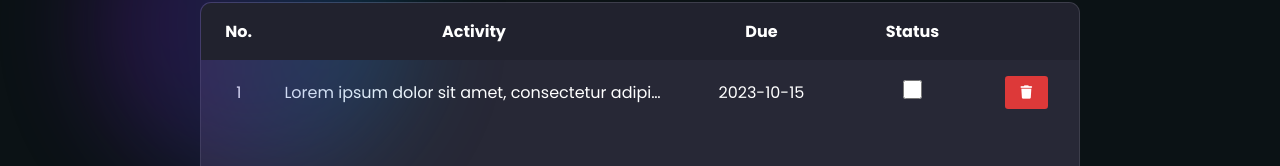
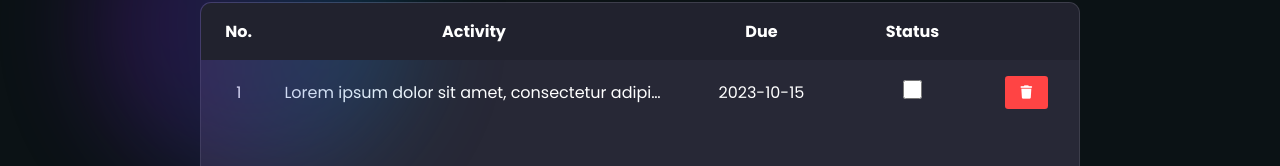
Before and after one commit to fireeemaan/todo-pweb-t2, a plain HTML site: page index.html in a window 1280 px wide. In both pictures the pointer is over the button 1026 px from the left and 276 px from the top of the page. Shown: the part 184-350 px from the top of the page. Drawn offline with Linux system fonts and the light colour scheme.

Commit message:
add: hovered delete button color

```diff
--- a/css/style.css
+++ b/css/style.css
@@ -152,6 +152,10 @@ td {
    transition: all 0.2s ease-in-out;
 }
 
+.btn-delete:hover {
+   background-color: #ff4444;
+}
+
 .blob {
    position: fixed;
    width: 40vh;
```
